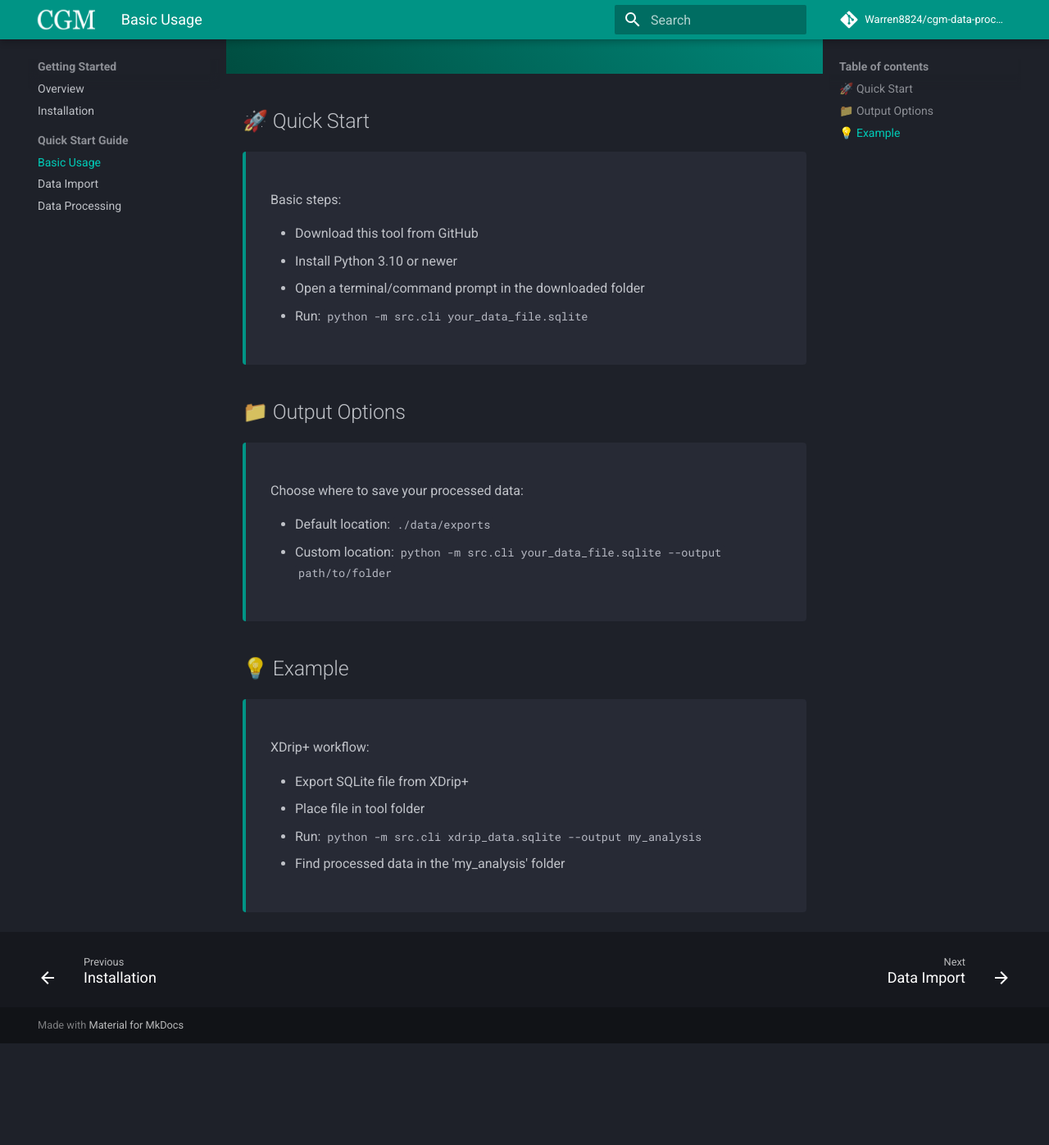
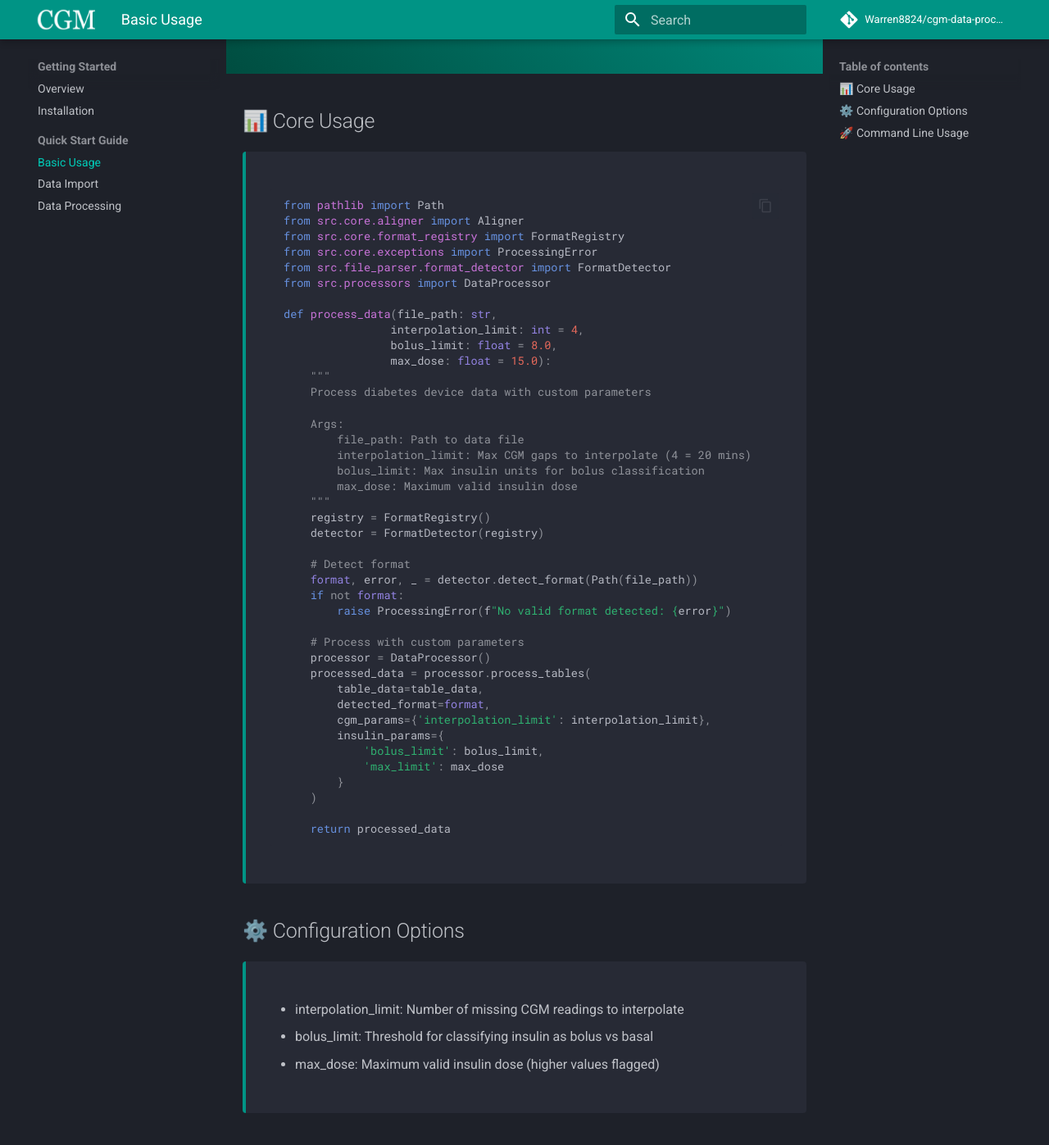
Before and after one commit to Warren8824/cgm-data-processor, an MkDocs documentation site: the page built from docs/getting-started/quickstart/basic.md, in a window 1280 px wide and 1400 px high, scrolled down 263 px. Shown: the top 1397 px of the window at 82% size. Built offline with MkDocs 1.6.1 and Material for MkDocs 9.7.7, drawn with Linux system fonts in a browser that asks for light colours; comment, search, counter and statistics services are not loaded; before the commit the page ends 1536 px from its top, so only the background shows below that; some of the changed text lies outside the part shown.

Commit message:
modify quickstart/basic.md

````diff
--- a/docs/getting-started/quickstart/basic.md
+++ b/docs/getting-started/quickstart/basic.md
@@ -1,38 +1,82 @@
 <div class="hero">
   <h1>Basic Usage</h1>
-  <p>Getting started with your diabetes data</p>
+  <p>Understanding and configuring data processing</p>
 </div>
 
-## 🚀 Quick Start
+## 📊 Core Usage
 
 <div class="feature-card">
-<p>Basic steps:</p>
+
+```python
+from pathlib import Path
+from src.core.aligner import Aligner
+from src.core.format_registry import FormatRegistry
+from src.core.exceptions import ProcessingError
+from src.file_parser.format_detector import FormatDetector
+from src.processors import DataProcessor
+
+def process_data(file_path: str,
+                interpolation_limit: int = 4,
+                bolus_limit: float = 8.0,
+                max_dose: float = 15.0):
+    """
+    Process diabetes device data with custom parameters
+
+    Args:
+        file_path: Path to data file
+        interpolation_limit: Max CGM gaps to interpolate (4 = 20 mins)
+        bolus_limit: Max insulin units for bolus classification
+        max_dose: Maximum valid insulin dose
+    """
+    registry = FormatRegistry()
+    detector = FormatDetector(registry)
+
+    # Detect format
+    format, error, _ = detector.detect_format(Path(file_path))
+    if not format:
+        raise ProcessingError(f"No valid format detected: {error}")
+
+    # Process with custom parameters
+    processor = DataProcessor()
+    processed_data = processor.process_tables(
+        table_data=table_data,
+        detected_format=format,
+        cgm_params={'interpolation_limit': interpolation_limit},
+        insulin_params={
+            'bolus_limit': bolus_limit,
+            'max_limit': max_dose
+        }
+    )
+
+    return processed_data
+```
+
+</div>
+
+## ⚙️ Configuration Options
+
+<div class="feature-card">
 <ul>
-    <li>Download this tool from GitHub</li>
-    <li>Install Python 3.10 or newer</li>
-    <li>Open a terminal/command prompt in the downloaded folder</li>
-    <li>Run: <code>python -m src.cli your_data_file.sqlite</code></li>
+    <li>interpolation_limit: Number of missing CGM readings to interpolate</li>
+    <li>bolus_limit: Threshold for classifying insulin as bolus vs basal</li>
+    <li>max_dose: Maximum valid insulin dose (higher values flagged)</li>
 </ul>
 </div>
 
-## 📁 Output Options
+## 🚀 Command Line Usage
 
 <div class="feature-card">
-<p>Choose where to save your processed data:</p>
-<ul>
-    <li>Default location: <code>./data/exports</code></li>
-    <li>Custom location: <code>python -m src.cli your_data_file.sqlite --output path/to/folder</code></li>
-</ul>
+
+```bash
+# Basic usage
+python -m src.cli data.sqlite
+
+# With custom parameters
+python -m src.cli data.sqlite
+# Optional arguments
+    --interpolation-limit 6
+    --bolus-limit 10.0
+    --max-dose 20.0
+    --output ./my_analysis
+```
 </div>
-
-## 💡 Example
-
-<div class="feature-card">
-<p>XDrip+ workflow:</p>
-<ul>
-    <li>Export SQLite file from XDrip+</li>
-    <li>Place file in tool folder</li>
-    <li>Run: <code>python -m src.cli xdrip_data.sqlite --output my_analysis</code></li>
-    <li>Find processed data in the 'my_analysis' folder</li>
-</ul>
-</div>
````
